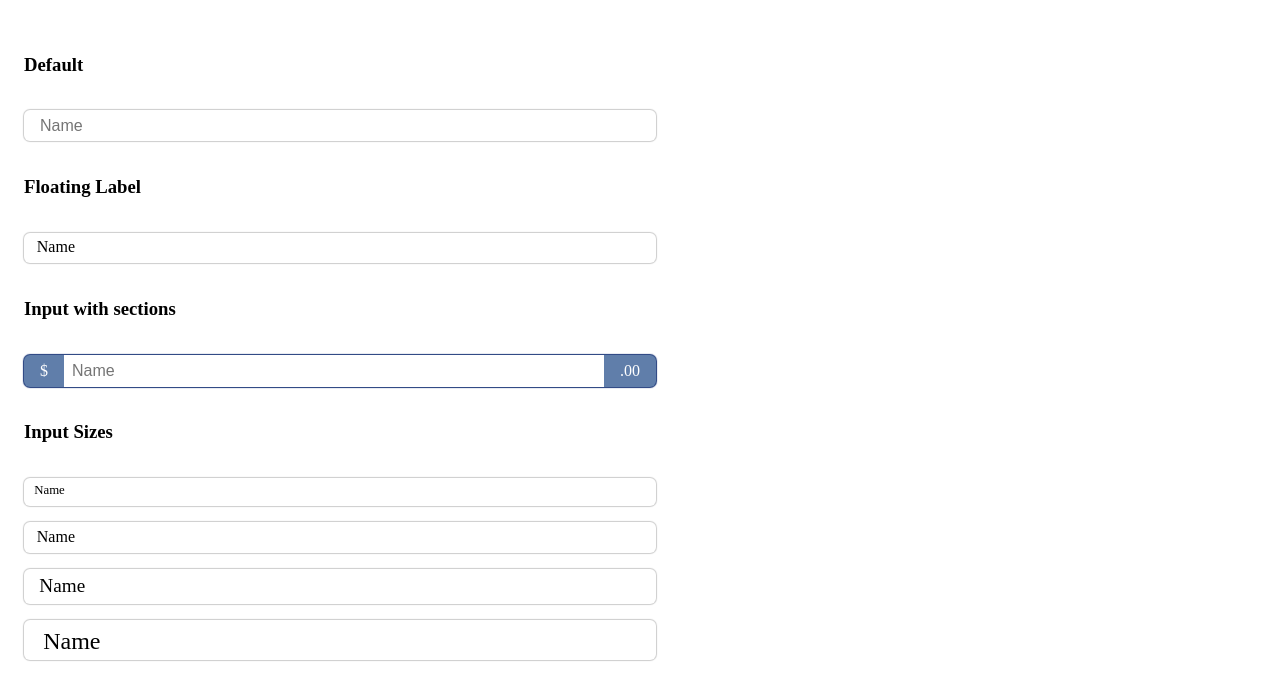
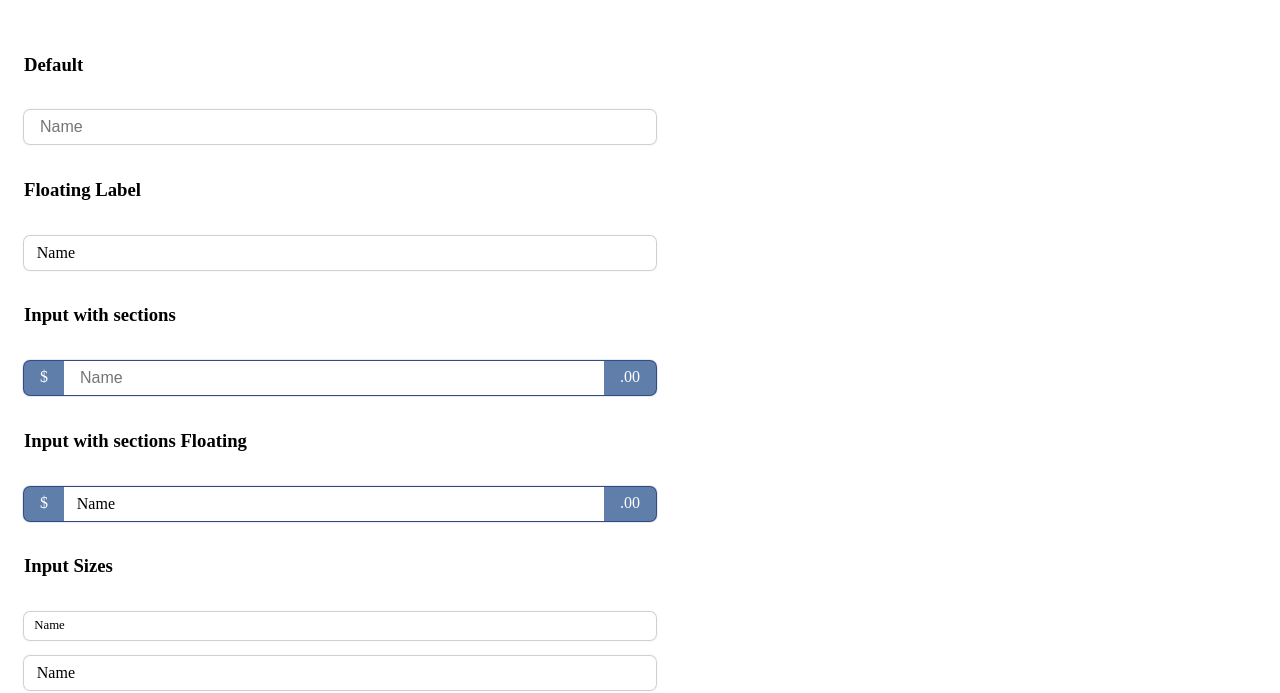
Before and after one commit to mahmoudshahin1111/tonada, a website built with webpack: page site/index.html in a window 1280 px wide. Shown: the part 136-829 px from the top of the page. Built offline with nearby package versions, Linux system fonts and the light colour scheme.

Commit message:
fixing input padding

```diff
--- a/site/index.html
+++ b/site/index.html
@@ -41,6 +41,15 @@
         <div class="tonada-control tonada-input-group">
             <span>$</span>
             <input class="tonada-input" type="text" name="name" placeholder="Name">
+            <span>.00</span>
+        </div>
+        <h3>Input with sections Floating</h3>
+        <div class="tonada-control tonada-input-group">
+            <span>$</span>
+            <div class="tonada-control floating-label ">
+                <input class="tonada-input" type="text" name="name" placeholder="Name">
+                <label for="">Name</label>
+            </div>
             <span>.00</span>
         </div>
         <h3>Input Sizes</h3>
@@ -100,12 +109,13 @@
     <h1>Accordion</h1>
 
     <div class="tonada-accordion">
-        <div class="tonada-accordion-section" >
+        <div class="tonada-accordion-section">
             <div class="tonada-accordion-header">
                 <h4>This is panel header 1</h4>
             </div>
             <div class="tonada-accordion-content">
-                <p>A dog is a type of domesticated animal. Known for its loyalty and faithfulness, it can be found as a welcome guest in many households across the world.</p>
+                <p>A dog is a type of domesticated animal. Known for its loyalty and faithfulness, it can be found as a
+                    welcome guest in many households across the world.</p>
             </div>
         </div>
         <div class="tonada-accordion-section">
@@ -113,30 +123,33 @@
                 <h4>This is panel header 2</h4>
             </div>
             <div class="tonada-accordion-content">
-                <p>A dog is a type of domesticated animal. Known for its loyalty and faithfulness, it can be found as a welcome guest in many households across the world.</p>
+                <p>A dog is a type of domesticated animal. Known for its loyalty and faithfulness, it can be found as a
+                    welcome guest in many households across the world.</p>
             </div>
         </div>
     </div>
     <h4>Nested</h4>
     <div class="tonada-accordion">
-        <div class="tonada-accordion-section" >
+        <div class="tonada-accordion-section">
             <div class="tonada-accordion-header">
                 <h4>This is panel header 1</h4>
             </div>
             <div class="tonada-accordion-content">
                 <div class="tonada-accordion">
-                    <div class="tonada-accordion-section" >
+                    <div class="tonada-accordion-section">
                         <div class="tonada-accordion-header">
                             <h4>This is panel header 1</h4>
                         </div>
                         <div class="tonada-accordion-content">
                             <div class="tonada-accordion">
-                                <div class="tonada-accordion-section" >
+                                <div class="tonada-accordion-section">
                                     <div class="tonada-accordion-header">
                                         <h4>This is panel header 1</h4>
                                     </div>
                                     <div class="tonada-accordion-content">
-                                        <p>A dog is a type of domesticated animal. Known for its loyalty and faithfulness, it can be found as a welcome guest in many households across the world.</p>
+                                        <p>A dog is a type of domesticated animal. Known for its loyalty and
+                                            faithfulness, it can be found as a welcome guest in many households across
+                                            the world.</p>
                                     </div>
                                 </div>
                                 <div class="tonada-accordion-section">
@@ -144,7 +157,9 @@
                                         <h4>This is panel header 2</h4>
                                     </div>
                                     <div class="tonada-accordion-content">
-                                        <p>A dog is a type of domesticated animal. Known for its loyalty and faithfulness, it can be found as a welcome guest in many households across the world.</p>
+                                        <p>A dog is a type of domesticated animal. Known for its loyalty and
+                                            faithfulness, it can be found as a welcome guest in many households across
+                                            the world.</p>
                                     </div>
                                 </div>
                             </div>
@@ -155,7 +170,8 @@
                             <h4>This is panel header 2</h4>
                         </div>
                         <div class="tonada-accordion-content">
-                            <p>A dog is a type of domesticated animal. Known for its loyalty and faithfulness, it can be found as a welcome guest in many households across the world.</p>
+                            <p>A dog is a type of domesticated animal. Known for its loyalty and faithfulness, it can be
+                                found as a welcome guest in many households across the world.</p>
                         </div>
                     </div>
                 </div>
@@ -166,7 +182,8 @@
                 <h4>This is panel header 2</h4>
             </div>
             <div class="tonada-accordion-content">
-                <p>A dog is a type of domesticated animal. Known for its loyalty and faithfulness, it can be found as a welcome guest in many households across the world.</p>
+                <p>A dog is a type of domesticated animal. Known for its loyalty and faithfulness, it can be found as a
+                    welcome guest in many households across the world.</p>
             </div>
         </div>
     </div>
--- a/src/scss/_index.scss
+++ b/src/scss/_index.scss
@@ -1,5 +1,6 @@
 @import "./core.scss";
 @import "./mixins";
+@import "./icons.scss";
 @import "./input.scss";
 @import "./input-password";
 @import "./accordion";
--- a/src/scss/_input-password.scss
+++ b/src/scss/_input-password.scss
@@ -4,13 +4,7 @@
 }
 
 .#{$prefix}-control.#{$prefix}-password {
-  .#{$prefix}-ic{
-    background-size: contain;
-    width: 1.5em;
-    height: 1.5em;
-    background-repeat: no-repeat;
-    display: inline-block;
-  }
+
   .#{$prefix}-ic-show{
     background-image: var(#{--#{$prefix}-show-icon});
   }
--- a/src/scss/_input.scss
+++ b/src/scss/_input.scss
@@ -1,16 +1,20 @@
-@import "../scss/core";
 .#{$prefix}-control {
-  --#{$prefix}-shadow-box: $input-shadow-box;
+  --#{$prefix}-shadow-box: #{$input-shadow-box};
+}
+.#{$prefix}-control {
+
   box-sizing: border-box;
   position: relative;
+  display: flex;
+  flex-direction: row;
   * {
     box-sizing: border-box;
     font-size: var(--#{$prefix}-shadow-box);
   }
   .#{$prefix}-input {
     border: 0;
-    box-shadow: $input-shadow-box;
-    padding: 0.4rem 1rem;
+    box-shadow: var(--#{$prefix}-shadow-box);
+    padding: 0.5em 1em;
     width: 100%;
     transition: all 0.1s;
     outline: none;
@@ -23,43 +27,43 @@
 }
 
 .#{$prefix}-control.#{$prefix}-sm {
-  font-size: 0.8rem;
+  font-size: 0.8em;
 }
 .#{$prefix}-control.#{$prefix}-md {
-  font-size: 1rem;
+  font-size: 1em;
 }
 .#{$prefix}-control.#{$prefix}-lg {
-  font-size: 1.2rem;
+  font-size: 1.2em;
 }
 .#{$prefix}-control.#{$prefix}-xl {
-  font-size: 1.5rem;
+  font-size: 1.5em;
 }
 
 .#{$prefix}-control.floating-label {
   label {
     position: absolute;
-    top: -0.8em;
-    left: 0.8em;
     font-size: 1em;
     transition: all 0.1s;
     background-color: #ffffff;
+    left: 0.8em;
+    top: -0.6em;
   }
   .#{$prefix}-input::placeholder {
     opacity: 0;
   }
-
+  .#{$prefix}-input:not(:placeholder-shown) + label {
+    font-size: 0.9em;
+  }
   .#{$prefix}-input:placeholder-shown + label {
-    top: 0.35em;
-    left: 0.8em;
+    top: 0.5em;
     background-color: transparent;
   }
   .#{$prefix}-input:placeholder-shown:focus + label {
+    top: -0.6em;
     background-color: #ffffff;
   }
   .#{$prefix}-input:focus + label {
-    top: -0.8em;
-    left: 0.8em;
-    font-size: 0.875em;
+    font-size: 0.9em;
   }
 }
 
@@ -71,21 +75,21 @@
   background-color: map-get($colors, "secondary");
   border-radius: $border-radius;
   > span {
-    display: grid;
-    height: 100%;
+    display: flex;
     align-items: center;
     justify-content: center;
-    height: 2rem;
+    height: 2em;
     color: #ffffff;
     user-select: none;
-    padding: 0 1rem;
+    padding: 0 1em;
   }
-  .#{$prefix}-input {
+  & > .#{$prefix}-control {
+    flex: 1;
+  }
+  & > .#{$prefix}-control > .#{$prefix}-input , & > .#{$prefix}-input {
     border: 0;
       box-shadow: none;
-    padding: 0.4rem 0.5rem;
-    width: unset;
-    flex: 1;
+
       outline: none;
       border-radius: 0px;
       &:focus {
```
Also changed, not shown: src/scss/_icons.scss (added, +11 -0 lines), dist/css/tornada.css. Lines whose indentation alone changed are shown as unchanged.
